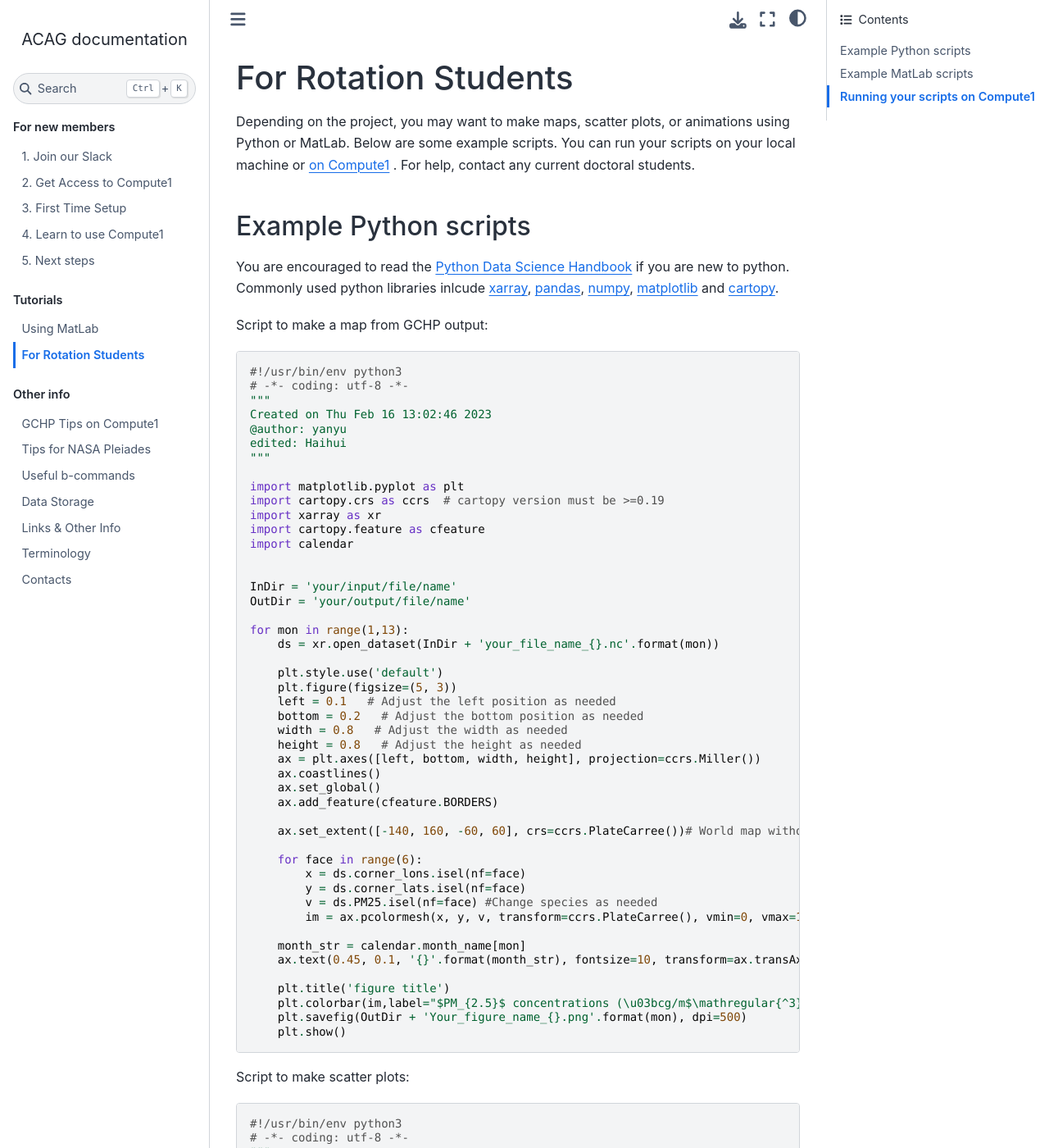
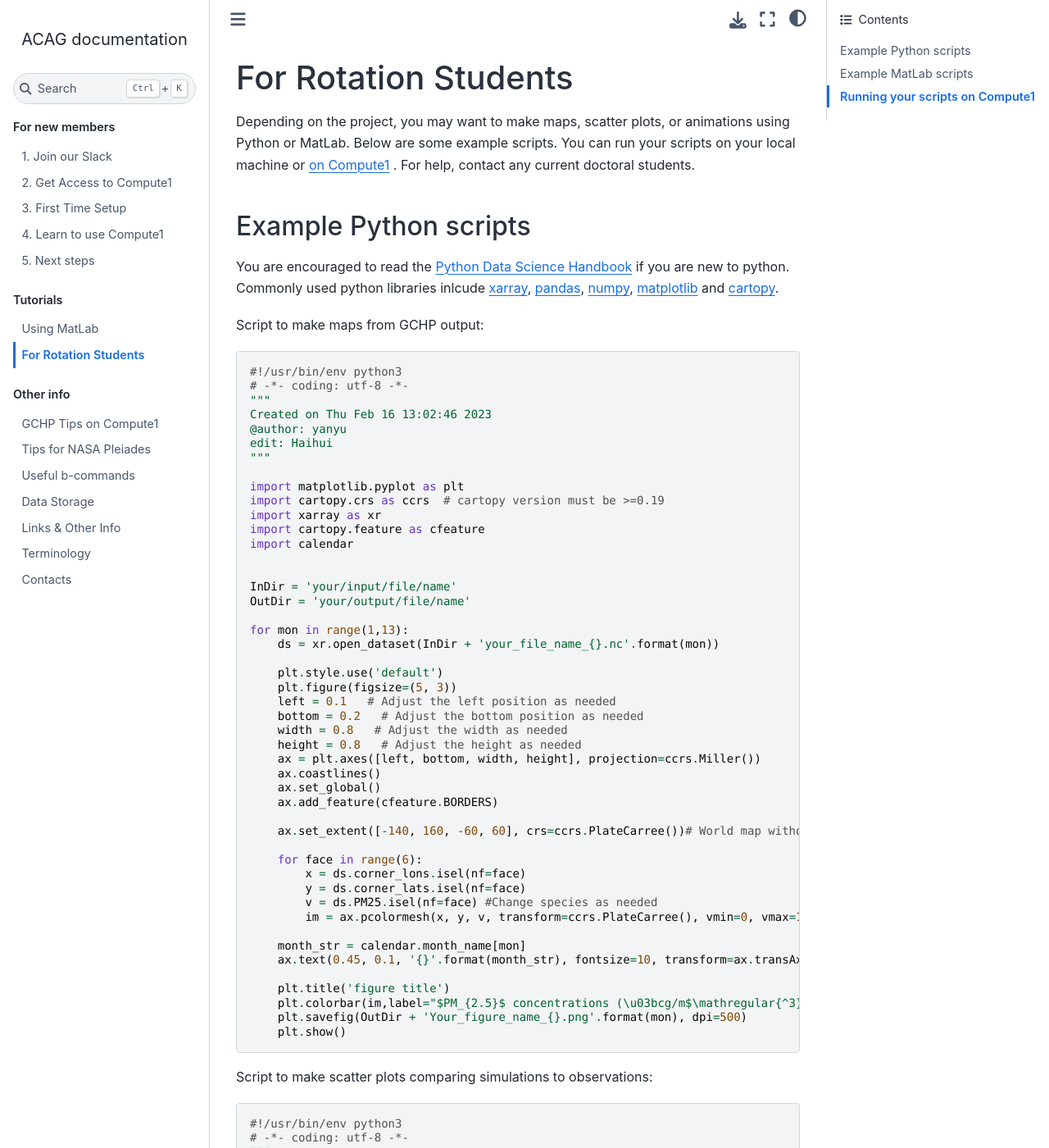
Before and after one commit to Atmospheric-Composition-Analysis-Group/Getting-Started, a Sphinx documentation site: the page built from source/for_rotation.rst, in a window 1280 px wide and 1400 px high. Shown: the whole window at 82% size. Built offline with Sphinx 7.4.7 and the Sphinx Book theme 1.1.4, drawn with Linux system fonts in a browser that asks for light colours; some of the changed text lies outside the part shown.

Commit message:
revised instruction for rotation students

```diff
--- a/source/for_rotation.rst
+++ b/source/for_rotation.rst
@@ -12,7 +12,7 @@
 You are encouraged to read the `Python Data Science Handbook <https://jakevdp.github.io/PythonDataScienceHandbook/index.html>`_ if you are new to python.
 Commonly used python libraries inlcude `xarray <https://docs.xarray.dev/en/stable/>`_, `pandas <https://pandas.pydata.org/>`_, `numpy <https://numpy.org/>`_, `matplotlib <https://matplotlib.org/>`_ and `cartopy <https://scitools.org.uk/cartopy/docs/latest/>`_.
 
-Script to make a map from GCHP output:
+Script to make maps from GCHP output:
 
 .. code-block:: python
 
@@ -21,7 +21,7 @@
     """
     Created on Thu Feb 16 13:02:46 2023
     @author: yanyu
-    edited: Haihui
+    edit: Haihui
     """
 
     import matplotlib.pyplot as plt
@@ -66,7 +66,7 @@
 
 
 
-Script to make scatter plots:
+Script to make scatter plots comparing simulations to observations:
 
 .. code-block:: python
 
@@ -76,7 +76,7 @@
     Created on Thu Feb 16 16:41:56 2023
 
     @author: yanyu
-    edited: Haihui
+    edit: Haihui
     """
     import numpy as np
     import matplotlib.pyplot as plt
@@ -231,5 +231,6 @@
 --------------------------------
 
 You can run your python scripts on compute1 interactively or on the background by submitting an interactive or batch job using the :code:`geoschem/gcpy:latest` docker.
+Refer to :ref:`Learn to use Compute1 <learn-to-use-compute1>` for more instructions.
 
-To run MatLab on Compute1, refer to :ref:`Using MatLab <using-matlab>`
+To run MatLab on Compute1, refer to :ref:`Using MatLab <using-matlab>`.
--- a/source/getting_started/first_time_setup.rst
+++ b/source/getting_started/first_time_setup.rst
@@ -1,4 +1,5 @@
 .. include:: /fillers/contacts.rst
+
 
 First Time Setup
 ================
--- a/source/getting_started/submitting_a_job.rst
+++ b/source/getting_started/submitting_a_job.rst
@@ -1,6 +1,7 @@
 
 .. include:: /fillers/links.rst
 
+.. _learn-to-use-compute1:
 
 Learn to use Compute1
 =====================
```
